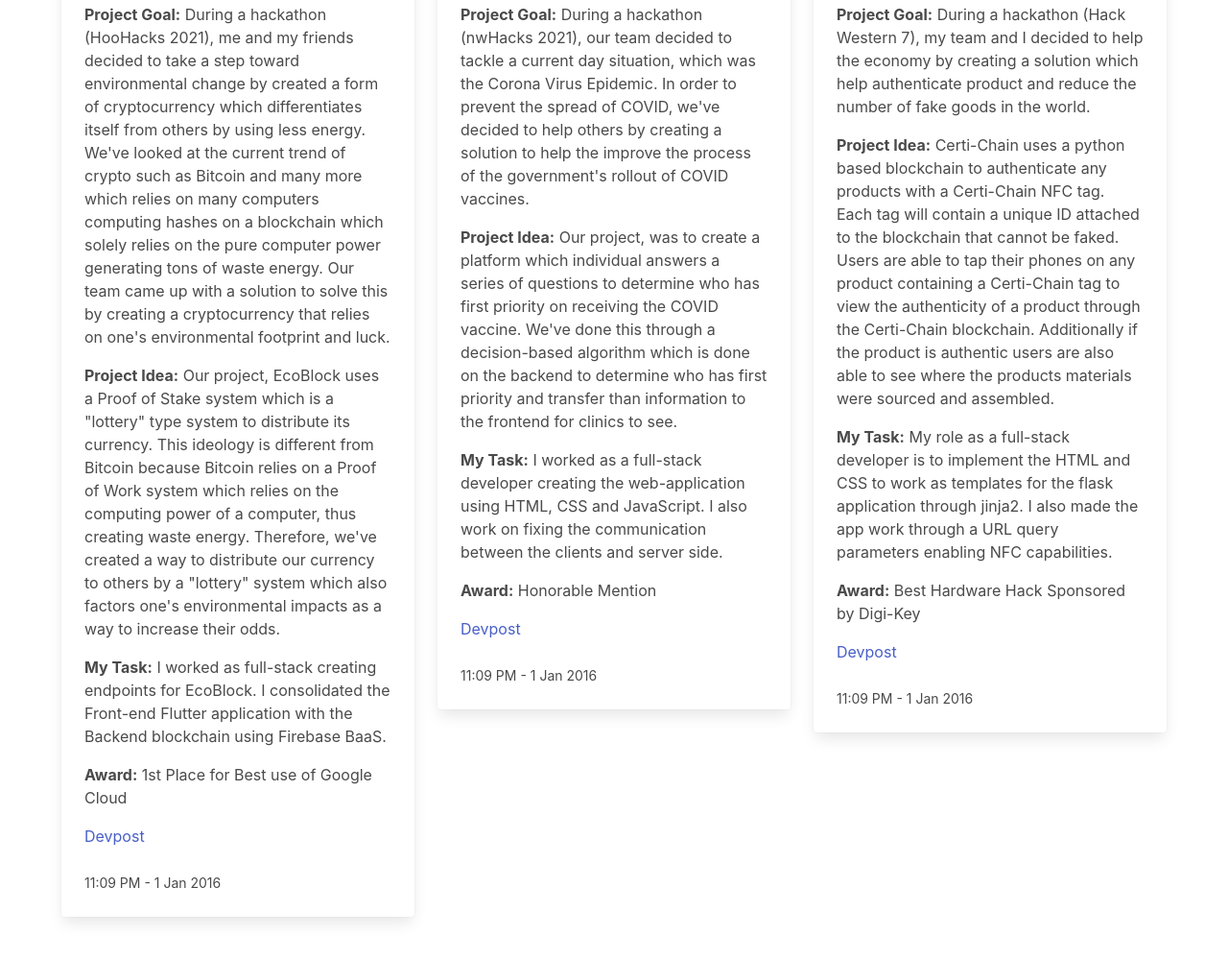
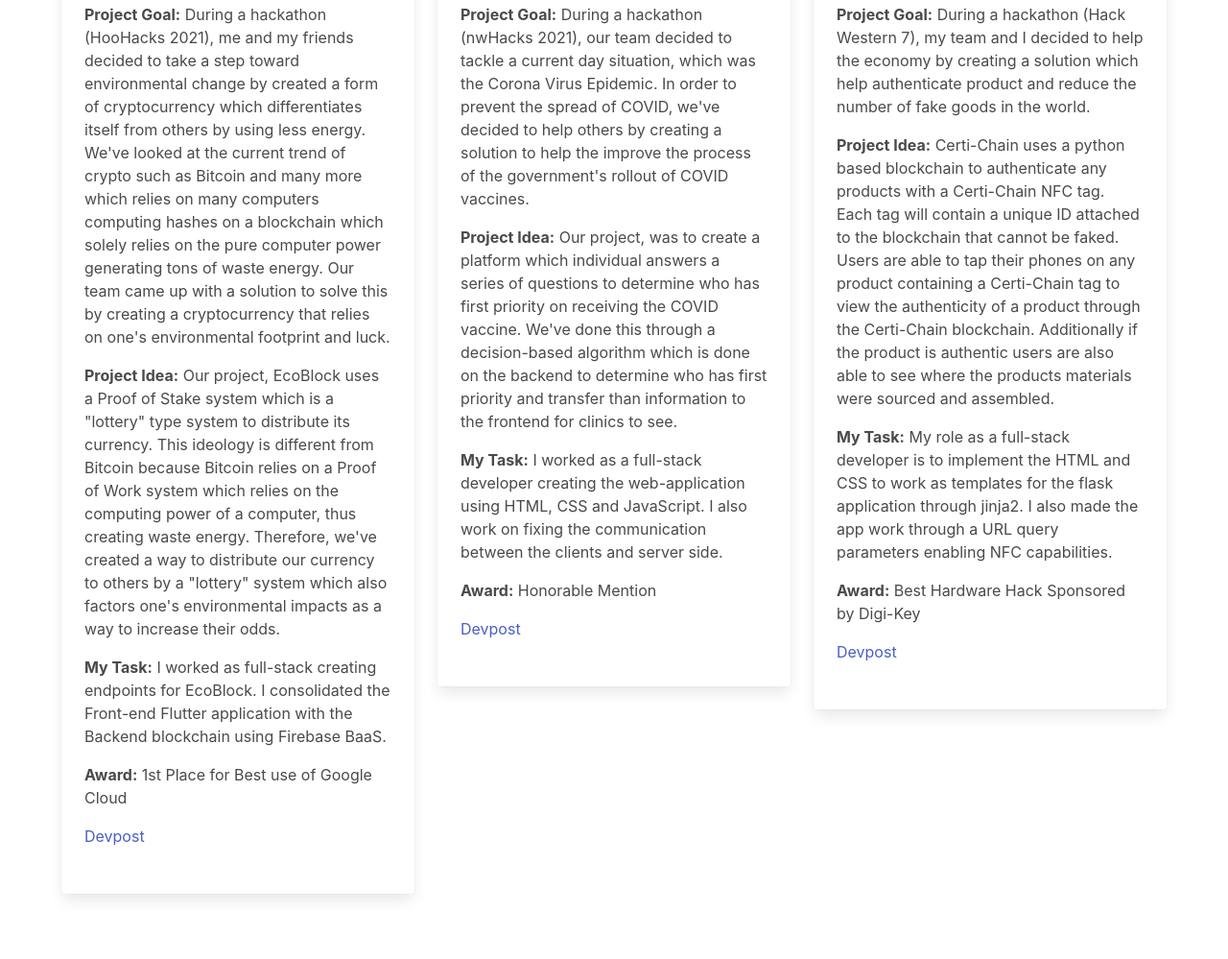
Before and after one commit to BenjaminSao/Coop-Website, a plain HTML site: page index.html in a window 1280 px wide. Shown: the part 1280-2279 px from the top of the page at 96% size. Drawn offline with nearby package versions, Linux system fonts and the light colour scheme.

Commit message:
changes in time

```diff
--- a/index.html
+++ b/index.html
@@ -62,7 +62,6 @@
                   </p>
                   <a href="https://devpost.com/software/ecoblock">Devpost<br></a>
                   <br>
-                  <small>11:09 PM - 1 Jan 2016</small>
                 </div>
               </div>
             </div>
@@ -103,7 +102,6 @@
                   </p>
                   <a href="https://devpost.com/software/vaccurate">Devpost<br></a>
                   <br>
-                  <small>11:09 PM - 1 Jan 2016</small>
                 </div>
               </div>
             </div>
@@ -140,7 +138,6 @@
                   </p>
                   <a href="https://devpost.com/software/certi-chain">Devpost<br></a>
                   <br>
-                  <small>11:09 PM - 1 Jan 2016</small>
                 </div>
               </div>
             </div>
```
